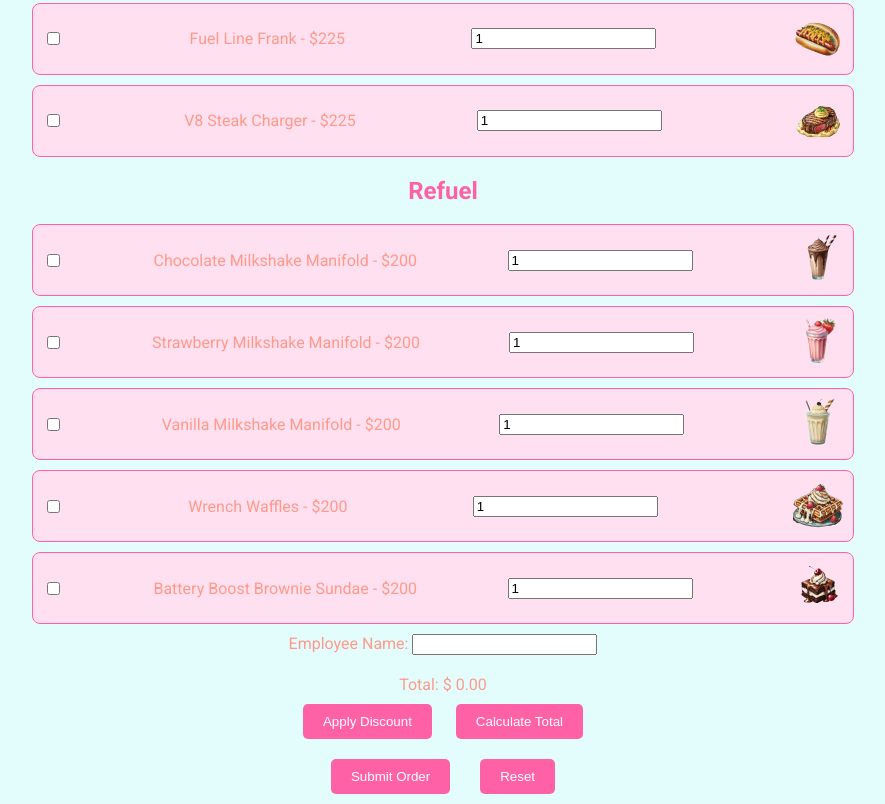
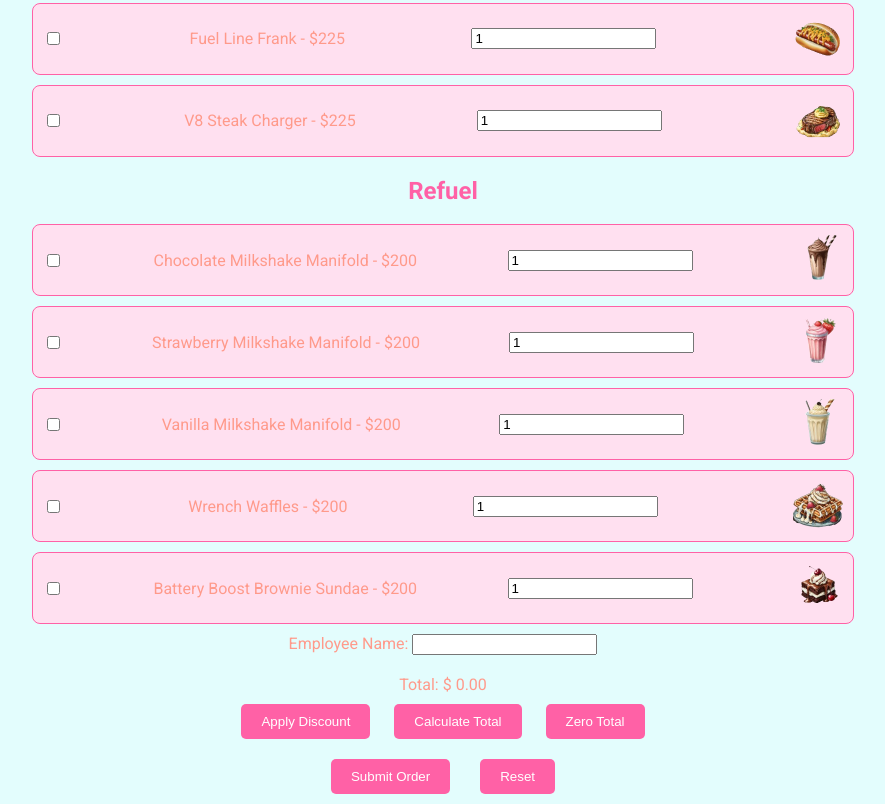
Before and after one commit to Ditty225/DiamondCasino.github.io, a plain HTML site: page index.html in a window 1280 px wide. Shown: the part 1351-2155 px from the top of the page, without its empty margins (197-1082 px from the left). Drawn offline with Linux system fonts and the light colour scheme.

Commit message:
Update index.html

```diff
--- a/index.html
+++ b/index.html
@@ -233,10 +233,12 @@
 
 <button id="apply-discount-button">Apply Discount</button> <!-- Toggle discount -->
 <button id="calculate-button">Calculate Total</button> <!-- Calculate total -->
+<button id="zero-total-button">Zero Total</button> <!-- Button to zero out the total -->
 
 <div class="button-container">
   <button onclick="submitOrder()">Submit Order</button> <!-- Ensures submitOrder is called -->
   <button onclick="resetCalculator()">Reset</button>
+
 </div>
 
 <script src="script.js"></script>
```
